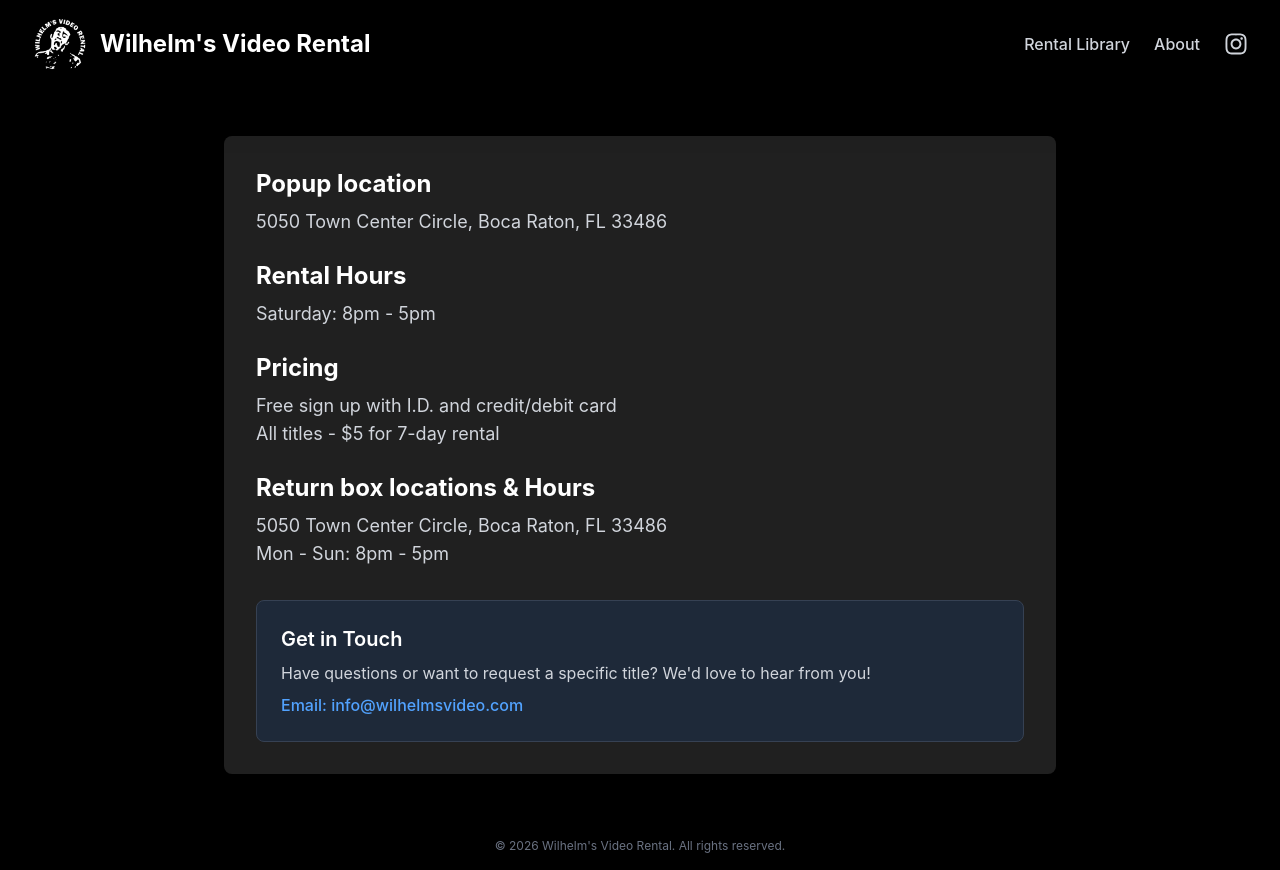
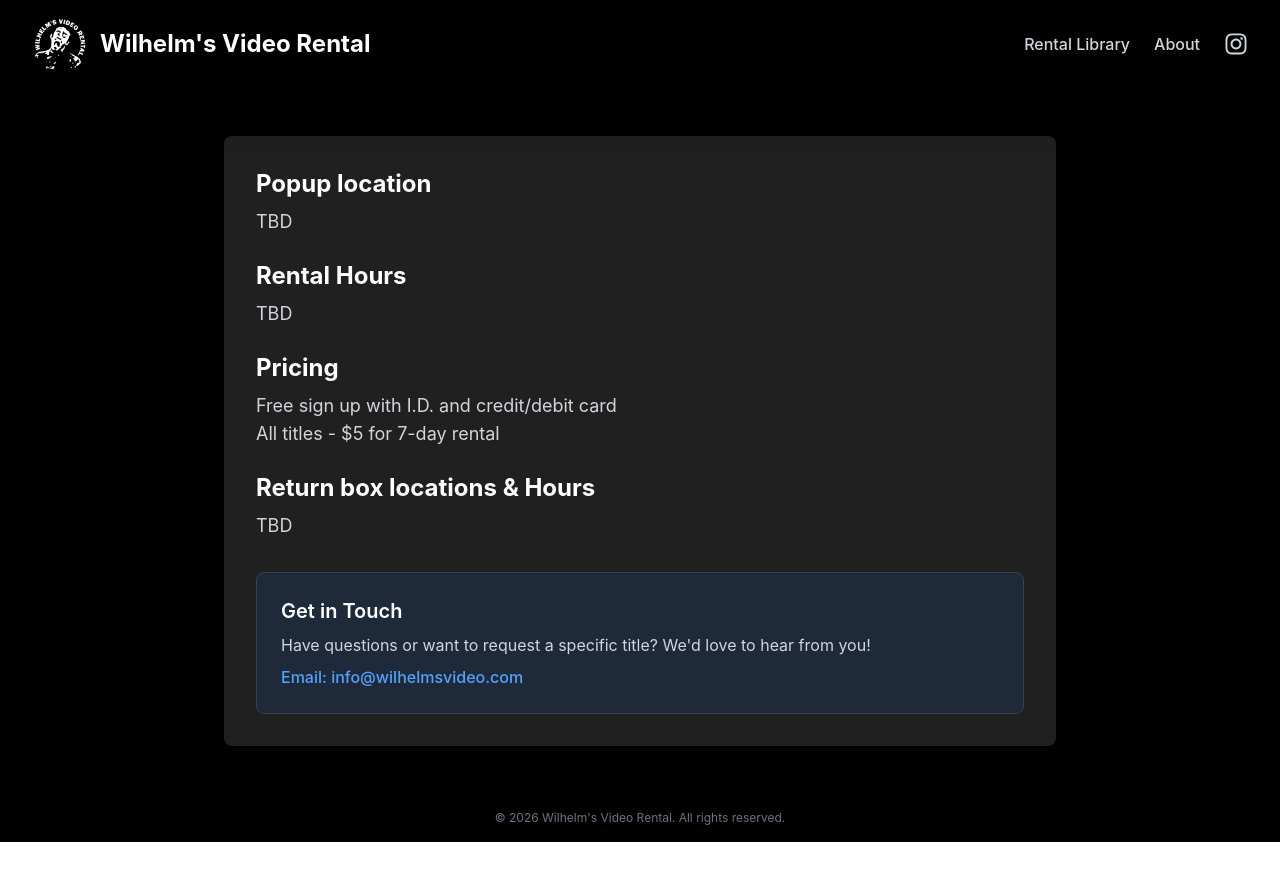
Before and after one commit to msmithfl/video-rental-site, a React (Vite) app in the folder frontend/VideoRentalSite.Client/: page /about in a window 1280 px wide. After the commit the page ends 842 px from the top, so only its background shows below. Built offline with nearby package versions, Linux system fonts and the light colour scheme.

Commit message:
rm placeholder info

```diff
--- a/frontend/VideoRentalSite.Client/src/pages/About.tsx
+++ b/frontend/VideoRentalSite.Client/src/pages/About.tsx
@@ -3,18 +3,16 @@ export default function About() {
     <main className="max-w-4xl mx-auto px-4 sm:px-6 lg:px-8 py-12">
       <div className="bg-[#202020] rounded-lg shadow-2xl backdrop-blur-sm p-8">
         <h3 className="text-2xl font-bold text-white mb-2">Popup location</h3>
-        <p className="text-lg text-gray-300 mb-6">5050 Town Center Circle, Boca Raton, FL 33486</p>
+        <p className="text-lg text-gray-300 mb-6">TBD</p>
         <h3 className="text-2xl font-bold text-white mb-2">Rental Hours</h3>
-        <p className="text-lg text-gray-300 mb-6">Saturday: 8pm - 5pm</p>
+        <p className="text-lg text-gray-300 mb-6">TBD</p>
 
         <h3 className="text-2xl font-bold text-white mb-2">Pricing</h3>
         <p className="text-lg text-gray-300">Free sign up with I.D. and credit/debit card</p>
         <p className="text-lg text-gray-300 mb-6">All titles - $5 for 7-day rental</p>
 
         <h3 className="text-2xl font-bold text-white mb-2">Return box locations & Hours</h3>
-        <p className="text-lg text-gray-300">5050 Town Center Circle, Boca Raton, FL 33486</p>
-        <p className="text-lg text-gray-300 mb-6">Mon - Sun: 8pm - 5pm</p>
-
+        <p className="text-lg text-gray-300">TBD</p>
         <div className="prose prose-blue max-w-none">
           <div className="mt-8 p-6 bg-gray-800 rounded-lg border border-gray-700">
             <h4 className="text-xl font-semibold text-white mb-2">Get in Touch</h4>
--- a/frontend/VideoRentalSite.Client/src/pages/Home.tsx
+++ b/frontend/VideoRentalSite.Client/src/pages/Home.tsx
@@ -12,15 +12,14 @@ export default function Home() {
         />
         <div className="absolute inset-0 bg-black/70 z-10">
           <div className="max-w-7xl mx-auto px-4 sm:px-6 lg:px-8 h-full flex flex-col justify-center items-center text-left relative z-20">
-            <div className="bg-[#202020] rounded-lg p-8 max-w-2xl shadow-2xl backdrop-blur-sm">
+            <div className="bg-[#202020] rounded-lg p-8 min-w-[20rem] max-w-2xl shadow-2xl backdrop-blur-sm">
               <h3 className="text-2xl font-semibold text-white mb-4">Pop-up Location</h3>
               <div className="text-gray-300 space-y-2">
-                <p className="text-lg">The Plaza at Boca Center</p>
-                <p className="text-lg">5050 Town Center Circle, Boca Raton, FL 33486</p>
+                <p className="text-lg">TBD</p>
                 <div className="mt-4 pt-4 border-t border-gray-700">
                   <p className="text-lg font-semibold text-white mb-2">Hours:</p>
                   <div className="grid grid-cols-2 gap-2 text-sm">
-                    <div>Saturday: 8pm - 5pm</div>
+                    <div>TBD</div>
                   </div>
                 </div>
               </div>
```
